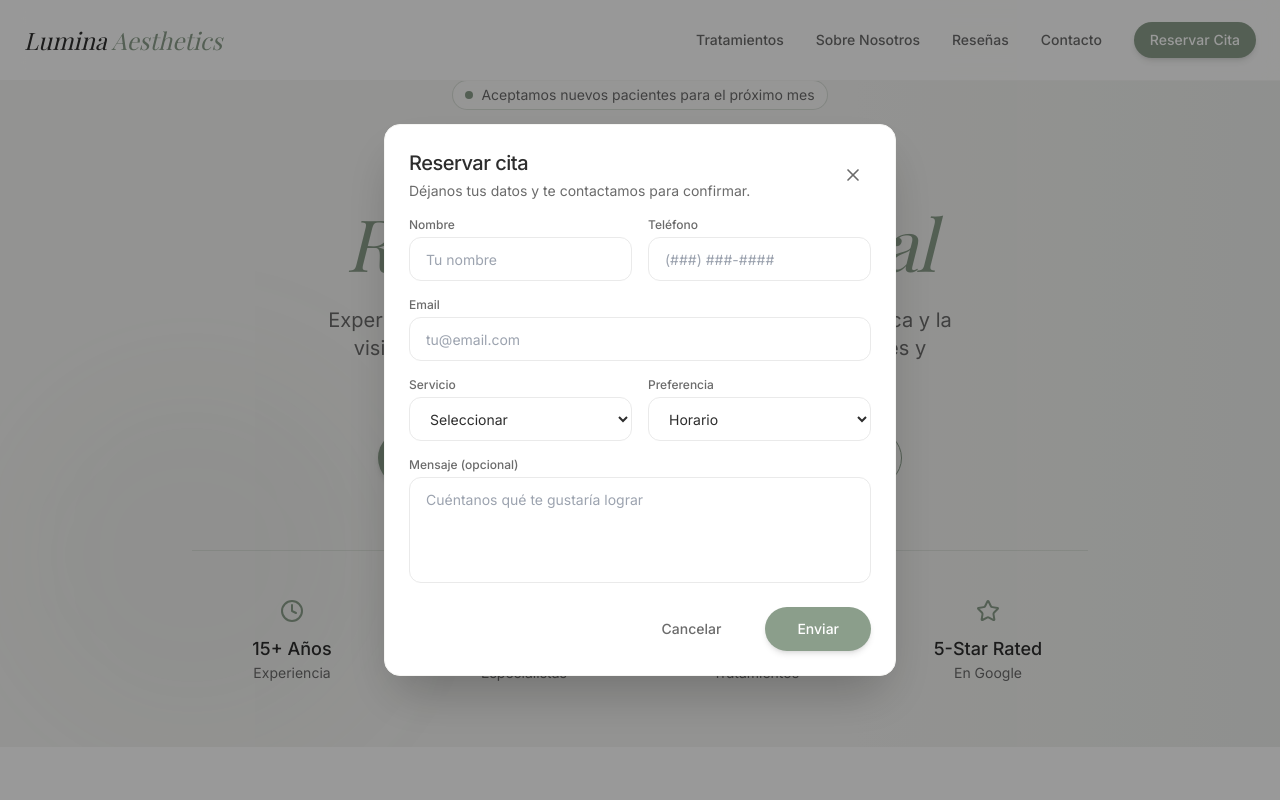
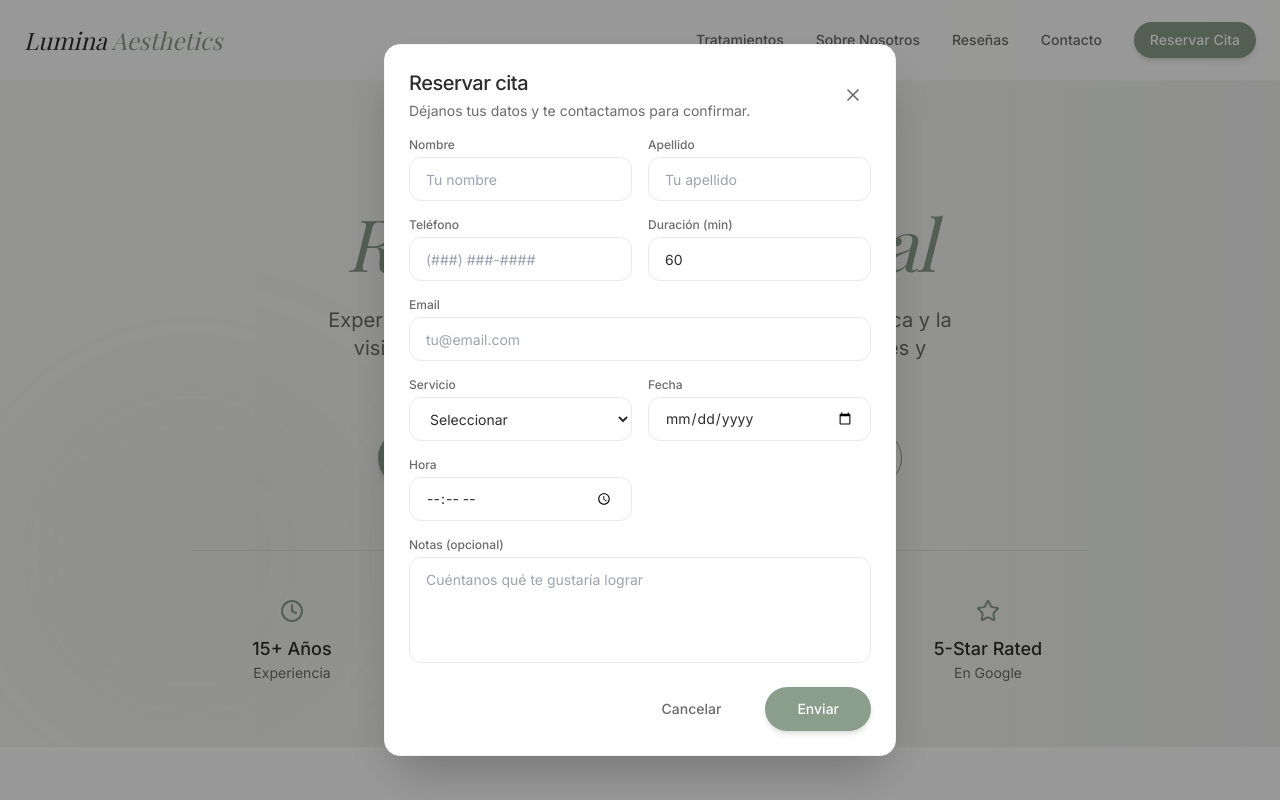
Before and after one commit to jevillamizar/front-aesthetics, a React (Vite) app: page / in a window 1280 px wide. Both pictures are taken after a click on the button "Reserva tu consulta". Shown: the top 800 px of the page. Built offline with nearby package versions, Linux system fonts and the light colour scheme; no server answers; a web font is replaced by a local one.

Commit message:
feat: hook booking modal to backend

```diff
--- a/src/components/AppointmentModal.tsx
+++ b/src/components/AppointmentModal.tsx
@@ -12,6 +12,11 @@ export function AppointmentModal({ open, onClose }: AppointmentModalProps) {
   const titleId = useId();
   const panelRef = useRef<HTMLDivElement | null>(null);
   const [submitted, setSubmitted] = useState(false);
+  const [loading, setLoading] = useState(false);
+  const [error, setError] = useState<string | null>(null);
+
+  const apiBase = (import.meta as any).env?.VITE_API_BASE ?? '';
+  const endpoint = `${String(apiBase).replace(/\/$/, '')}/public/appointments/`;
 
   useEffect(() => {
     if (!open) return;
@@ -33,6 +38,8 @@ export function AppointmentModal({ open, onClose }: AppointmentModalProps) {
       document.removeEventListener('keydown', onKeyDown);
       document.body.style.overflow = prevOverflow;
       setSubmitted(false);
+      setLoading(false);
+      setError(null);
     };
   }, [open, onClose]);
 
@@ -88,27 +95,121 @@ export function AppointmentModal({ open, onClose }: AppointmentModalProps) {
                 {!submitted ? (
                   <form
                     className="grid grid-cols-1 gap-4"
-                    onSubmit={(e) => {
+                    onSubmit={async (e) => {
                       e.preventDefault();
-                      setSubmitted(true);
-                      window.setTimeout(() => onClose(), 700);
+                      setError(null);
+                      setLoading(true);
+
+                      const formData = new FormData(e.currentTarget);
+                      const firstName = String(formData.get('first_name') ?? '').trim();
+                      const lastName = String(formData.get('last_name') ?? '').trim();
+                      const phone = String(formData.get('phone') ?? '').trim();
+                      const email = String(formData.get('email') ?? '').trim();
+                      const treatmentSlug = String(formData.get('treatment_slug') ?? '').trim();
+                      const date = String(formData.get('date') ?? '').trim();
+                      const time = String(formData.get('time') ?? '').trim();
+                      const durationMinutes = Number(formData.get('duration_minutes') ?? 60);
+                      const notes = String(formData.get('notes') ?? '').trim();
+
+                      if (!firstName || !lastName || !email) {
+                        setError('Por favor completa nombre, apellido y email.');
+                        setLoading(false);
+                        return;
+                      }
+
+                      if (!date || !time) {
+                        setError('Por favor selecciona fecha y hora.');
+                        setLoading(false);
+                        return;
+                      }
+
+                      const startsLocal = new Date(`${date}T${time}:00`);
+                      if (Number.isNaN(startsLocal.getTime())) {
+                        setError('Fecha/hora inválida.');
+                        setLoading(false);
+                        return;
+                      }
+
+                      const endsLocal = new Date(startsLocal.getTime() + (Number.isFinite(durationMinutes) ? durationMinutes : 60) * 60 * 1000);
+
+                      const payload: Record<string, any> = {
+                        patient: {
+                          first_name: firstName,
+                          last_name: lastName,
+                          phone,
+                          email
+                        },
+                        starts_at: startsLocal.toISOString(),
+                        ends_at: endsLocal.toISOString(),
+                        notes
+                      };
+
+                      if (treatmentSlug) {
+                        payload.treatment_slug = treatmentSlug;
+                      }
+
+                      try {
+                        const res = await fetch(endpoint, {
+                          method: 'POST',
+                          headers: {
+                            'Content-Type': 'application/json'
+                          },
+                          body: JSON.stringify(payload)
+                        });
+
+                        const data = await res.json().catch(() => null);
+                        if (!res.ok) {
+                          setError(String(data?.detail ?? 'No se pudo agendar la cita.'));
+                          setLoading(false);
+                          return;
+                        }
+
+                        setSubmitted(true);
+                        setLoading(false);
+                        window.setTimeout(() => onClose(), 900);
+                      } catch {
+                        setError('Error de red. Intenta nuevamente.');
+                        setLoading(false);
+                      }
                     }}>
                     <div className="grid grid-cols-1 sm:grid-cols-2 gap-4">
                       <div className="flex flex-col gap-1">
                         <label className="text-xs font-medium text-[#6B6B6B]">Nombre</label>
                         <input
-                          name="name"
+                          name="first_name"
                           required
                           className="h-11 rounded-xl border border-[#EAEAEA] px-4 text-sm outline-none focus:ring-2 focus:ring-[#8B9E8B]"
                           placeholder="Tu nombre" />
                       </div>
 
                       <div className="flex flex-col gap-1">
+                        <label className="text-xs font-medium text-[#6B6B6B]">Apellido</label>
+                        <input
+                          name="last_name"
+                          required
+                          className="h-11 rounded-xl border border-[#EAEAEA] px-4 text-sm outline-none focus:ring-2 focus:ring-[#8B9E8B]"
+                          placeholder="Tu apellido" />
+                      </div>
+                    </div>
+
+                    <div className="grid grid-cols-1 sm:grid-cols-2 gap-4">
+                      <div className="flex flex-col gap-1">
                         <label className="text-xs font-medium text-[#6B6B6B]">Teléfono</label>
                         <input
                           name="phone"
                           className="h-11 rounded-xl border border-[#EAEAEA] px-4 text-sm outline-none focus:ring-2 focus:ring-[#8B9E8B]"
                           placeholder="(###) ###-####" />
+                      </div>
+                      <div className="flex flex-col gap-1">
+                        <label className="text-xs font-medium text-[#6B6B6B]">Duración (min)</label>
+                        <input
+                          name="duration_minutes"
+                          type="number"
+                          min={15}
+                          step={15}
+                          defaultValue={60}
+                          className="h-11 rounded-xl border border-[#EAEAEA] px-4 text-sm outline-none focus:ring-2 focus:ring-[#8B9E8B]"
+                        />
                       </div>
                     </div>
 
@@ -126,42 +227,61 @@ export function AppointmentModal({ open, onClose }: AppointmentModalProps) {
                       <div className="flex flex-col gap-1">
                         <label className="text-xs font-medium text-[#6B6B6B]">Servicio</label>
                         <select
-                          name="service"
+                          name="treatment_slug"
                           className="h-11 rounded-xl border border-[#EAEAEA] px-4 text-sm outline-none focus:ring-2 focus:ring-[#8B9E8B] bg-white">
                           <option value="">Seleccionar</option>
-                          <option value="facial">Faciales</option>
-                          <option value="injectables">Inyectables</option>
-                          <option value="body">Contorno corporal</option>
-                          <option value="skin">Rejuvenecimiento cutáneo</option>
+                          <option value="faciales">Faciales</option>
+                          <option value="inyectables">Inyectables</option>
+                          <option value="contorno-corporal">Contorno corporal</option>
+                          <option value="rejuvenecimiento">Rejuvenecimiento cutáneo</option>
                         </select>
                       </div>
 
                       <div className="flex flex-col gap-1">
-                        <label className="text-xs font-medium text-[#6B6B6B]">Preferencia</label>
-                        <select
+                        <label className="text-xs font-medium text-[#6B6B6B]">Fecha</label>
+                        <input
+                          name="date"
+                          type="date"
+                          required
+                          className="h-11 rounded-xl border border-[#EAEAEA] px-4 text-sm outline-none focus:ring-2 focus:ring-[#8B9E8B] bg-white"
+                        />
+                      </div>
+                    </div>
+
+                    <div className="grid grid-cols-1 sm:grid-cols-2 gap-4">
+                      <div className="flex flex-col gap-1">
+                        <label className="text-xs font-medium text-[#6B6B6B]">Hora</label>
+                        <input
                           name="time"
-                          className="h-11 rounded-xl border border-[#EAEAEA] px-4 text-sm outline-none focus:ring-2 focus:ring-[#8B9E8B] bg-white">
-                          <option value="">Horario</option>
-                          <option value="am">Mañana</option>
-                          <option value="pm">Tarde</option>
-                        </select>
+                          type="time"
+                          required
+                          className="h-11 rounded-xl border border-[#EAEAEA] px-4 text-sm outline-none focus:ring-2 focus:ring-[#8B9E8B] bg-white"
+                        />
                       </div>
                     </div>
 
                     <div className="flex flex-col gap-1">
-                      <label className="text-xs font-medium text-[#6B6B6B]">Mensaje (opcional)</label>
+                      <label className="text-xs font-medium text-[#6B6B6B]">Notas (opcional)</label>
                       <textarea
-                        name="message"
+                        name="notes"
                         rows={4}
                         className="rounded-xl border border-[#EAEAEA] px-4 py-3 text-sm outline-none focus:ring-2 focus:ring-[#8B9E8B] resize-none"
                         placeholder="Cuéntanos qué te gustaría lograr" />
                     </div>
 
+                    {error && (
+                      <div className="rounded-xl border border-red-200 bg-red-50 px-4 py-3 text-sm text-red-700">
+                        {error}
+                      </div>
+                    )}
+
                     <div className="flex items-center justify-end gap-3 pt-2">
                       <Button type="button" variant="ghost" onClick={onClose}>
                         Cancelar
                       </Button>
-                      <Button type="submit">Enviar</Button>
+                      <Button type="submit" disabled={loading}>
+                        {loading ? 'Enviando...' : 'Enviar'}
+                      </Button>
                     </div>
                   </form>
                 ) : (
```
